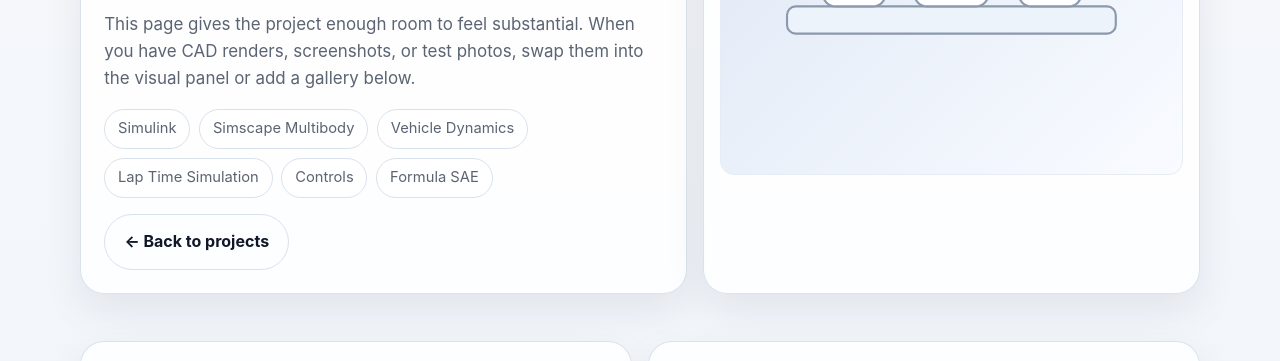
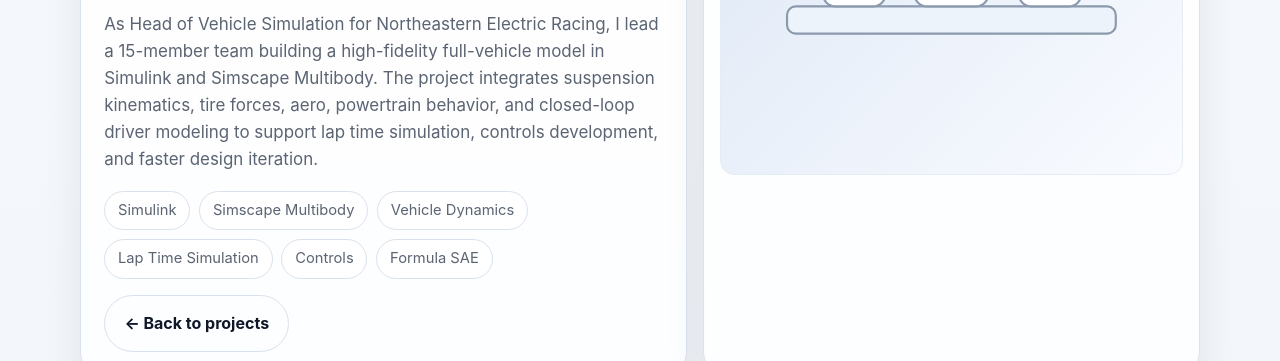
Before and after one commit to vepix/vepix.github.io, a plain HTML site: page projects/vehicle-simulation.html in a window 1280 px wide. Shown: the part 393-754 px from the top of the page. Drawn offline with Linux system fonts and the light colour scheme.

Commit message:
added summaries for suspension and sim

```diff
--- a/projects/vehicle-simulation.html
+++ b/projects/vehicle-simulation.html
@@ -27,7 +27,12 @@
           <div class="panel project-summary">
             <div class="eyebrow">Head of Vehicle Simulation · May 2025–Present</div>
             <h1 style="font-size:clamp(2.2rem,5vw,4rem);">Formula SAE vehicle simulation</h1>
-            <p class="lead">This page gives the project enough room to feel substantial. When you have CAD renders, screenshots, or test photos, swap them into the visual panel or add a gallery below.</p>
+            <p class="lead">
+              As Head of Vehicle Simulation for Northeastern Electric Racing, I lead a 15-member team building a
+              high-fidelity full-vehicle model in Simulink and Simscape Multibody. The project integrates suspension
+              kinematics, tire forces, aero, powertrain behavior, and closed-loop driver modeling to support lap time
+              simulation, controls development, and faster design iteration.
+            </p>
             <div class="tag-list" style="margin-top:1rem;"><span class="tag">Simulink</span><span class="tag">Simscape Multibody</span><span class="tag">Vehicle Dynamics</span><span class="tag">Lap Time Simulation</span><span class="tag">Controls</span><span class="tag">Formula SAE</span></div>
             <div class="back"><a class="button ghost" href="../index.html#projects">← Back to projects</a></div>
           </div>
```
Also changed, not shown: projects/suspension-design.html (+6 -1 lines).
